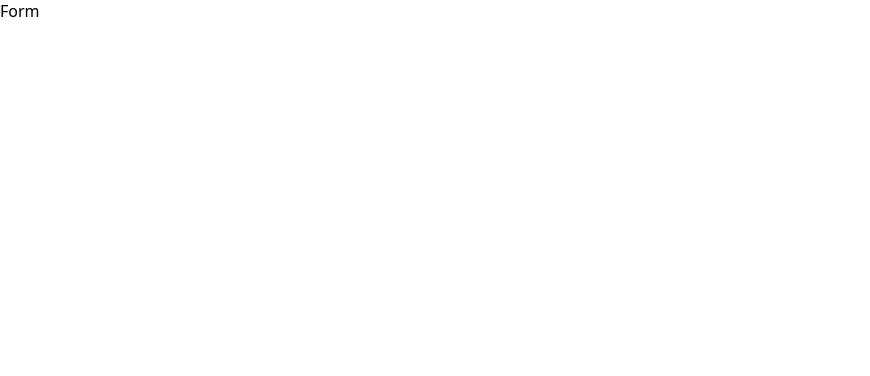
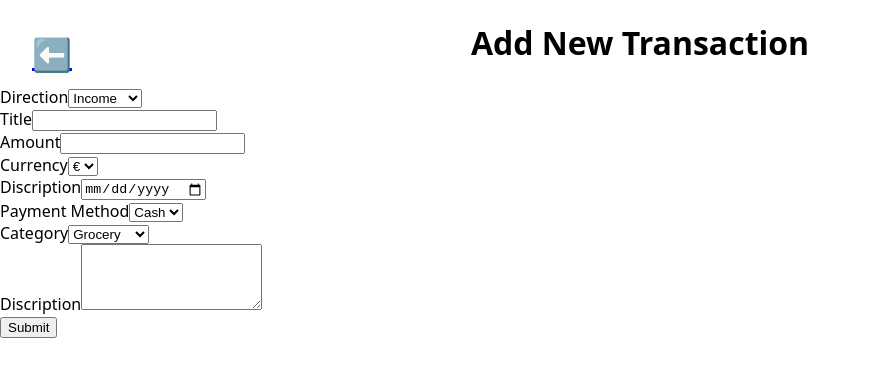
Before and after one commit to benediktbrenk/budget-app, a Next.js app: page /newentry in a window 1280 px wide. Shown: the top 376 px of the page, without its empty margins (0-870 px from the left). Built offline with nearby package versions, Linux system fonts and the light colour scheme.

Commit message:
added label and Inputs in the TransactionEntryForm

```diff
--- a/components/TransactionCard/index.js
+++ b/components/TransactionCard/index.js
@@ -13,7 +13,7 @@ function TransactionCard({ transaction }) {
         <StyledItemContainer>
           <p>{transaction.name}</p>
           <p>
-            {transaction.direction === "expense" ? "- " : "+ "}
+            {transaction.direction === "Expense" ? "- " : "+ "}
             {transaction.amount}
             {transaction.currency}
           </p>
--- a/components/TransactionDetails/index.js
+++ b/components/TransactionDetails/index.js
@@ -7,7 +7,7 @@ export default function TransactionDetails({ currentTransaction }) {
       <StyledItemContainer>
         <p>{currentTransaction.name}</p>
         <p>
-          {currentTransaction.direction === "expense" ? "- " : "+ "}
+          {currentTransaction.direction === "Expense" ? "- " : "+ "}
           {currentTransaction.amount}
           {currentTransaction.currency}
         </p>
--- a/components/TransactionEntryForm/TransactionEntryForm.styled.js
+++ b/components/TransactionEntryForm/TransactionEntryForm.styled.js
@@ -0,0 +1,4 @@
+import { styled } from 'styled-components';
+
+
+export const
--- a/components/TransactionEntryForm/index.js
+++ b/components/TransactionEntryForm/index.js
@@ -1,5 +1,67 @@
-function TransactionEntryForm() {
-  return <form>Form</form>;
+import Header from "../Header";
+import ArrowLeft from "@/components/ArrowLeft";
+
+function TransactionEntryForm({ onSubmit }) {
+  return (
+    <main>
+      <Header title="Add New Transaction" />
+      <ArrowLeft />
+      <form onSubmit={onSubmit}>
+        <div>
+          <div>
+            <label htmlFor="direction">Direction</label>
+            <select type="text" name="direction">
+              <option value="Income">Income</option>
+              <option value="Expense">Expense</option>
+            </select>
+          </div>
+          <div>
+            <label htmlFor="title">Title</label>
+            <input type="text" name="title" />
+          </div>
+          <div>
+            <label htmlFor="amounmt">Amount</label>
+            <input type="text" name="amount" />
+          </div>
+          <div>
+            <label htmlFor="amounmt">Currency</label>
+            <select type="text" name="currency">
+              <option value="euro">€</option>
+              <option value="dollar">$</option>
+            </select>
+          </div>
+          <div>
+            <label htmlFor="date">Discription</label>
+            <input type="date" name="date" />
+          </div>
+          <div>
+            <label htmlFor="payment_method">Payment Method</label>
+            <select type="text" name="payment_method">
+              <option value="cash">Cash</option>
+              <option value="card">Card</option>
+            </select>
+          </div>
+          <div>
+            <label htmlFor="category">Category</label>
+            <select type="text" name="category">
+              <option value="grocery">Grocery</option>
+              <option value="salary">Salary</option>
+              <option value="housing">Housing</option>
+              <option value="insurance">Insurance</option>
+              <option value="utilities">Utilities</option>
+            </select>
+          </div>
+          <div>
+            <label htmlFor="description">Discription</label>
+            <textarea rows="4" type="text" name="description" />
+          </div>
+          <div>
+            <button type="submit">Submit</button>
+          </div>
+        </div>
+      </form>
+    </main>
+  );
 }
 
 export default TransactionEntryForm;
--- a/pages/index.js
+++ b/pages/index.js
@@ -1,13 +1,13 @@
 import Header from "@/components/Header";
-import TransactionEntryForm from "@/components/TransactionEntryForm";
 import TransactionList from "@/components/TransactionList";
+import Link from "next/link";
 
 export default function HomePage() {
   return (
     <div>
       <Header title="Transactions" />
+      <Link href="/newentry">Add New Transaction</Link>
       <TransactionList />
-      <TransactionEntryForm />
     </div>
   );
 }
```
Also changed, not shown: db/data.js (+5 -5 lines).
